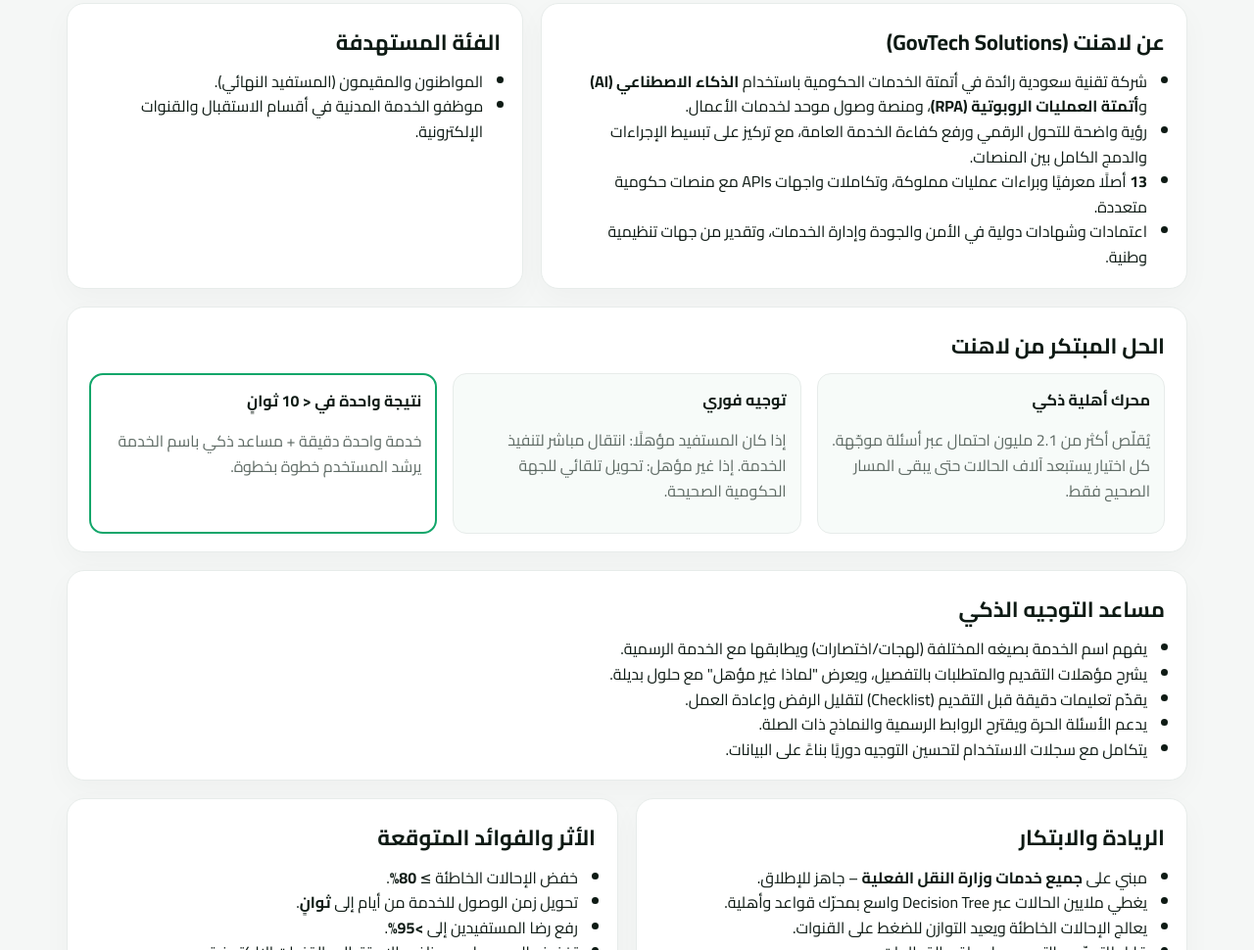
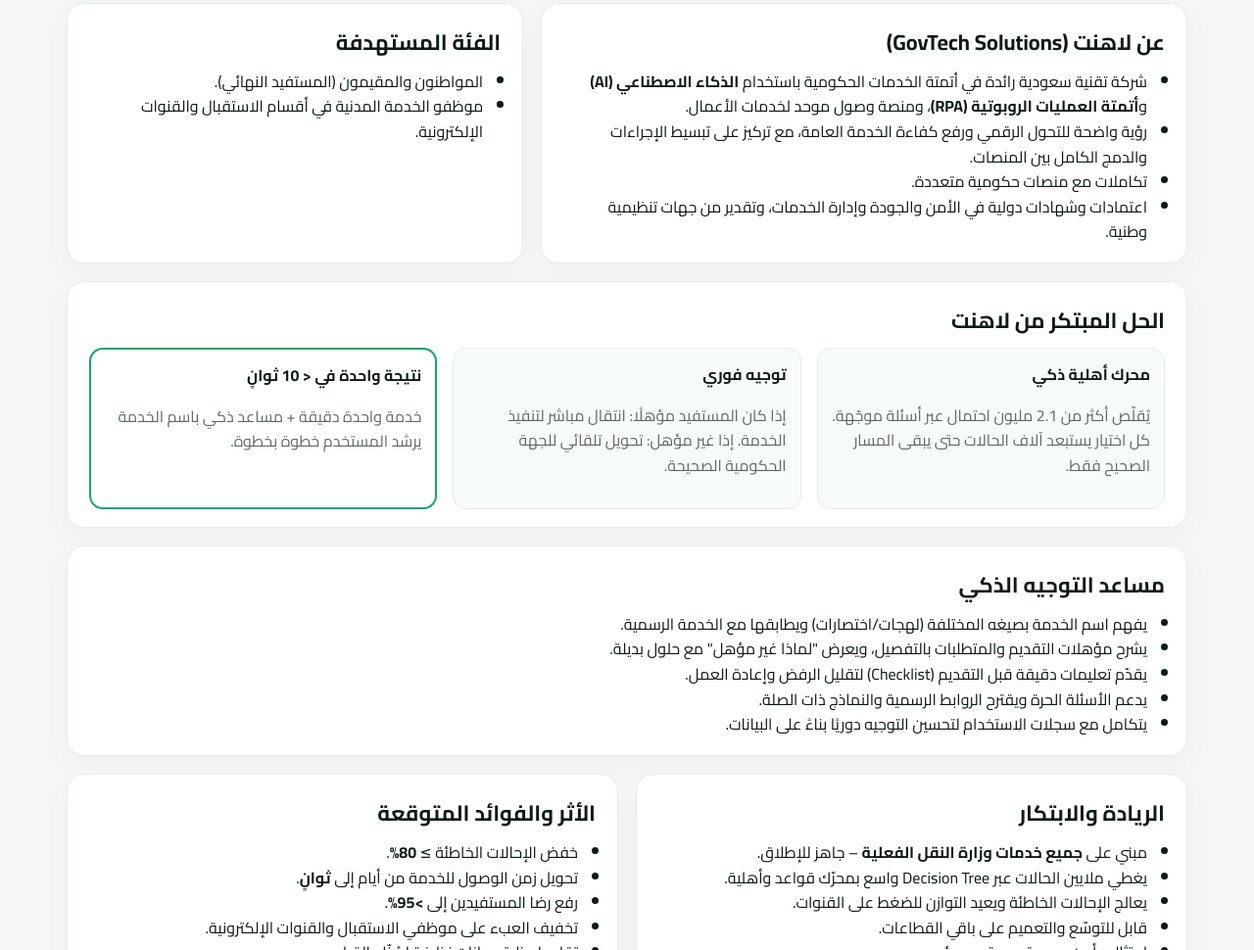
Before and after one commit to accma44-netizen/MOT2, a plain HTML site: page index.html in a window 1280 px wide. Shown: the part 1121-2091 px from the top of the page at 98% size. Drawn offline with Linux system fonts and the light colour scheme.

Commit message:
Add files via upload

```diff
--- a/index.html
+++ b/index.html
@@ -121,7 +121,7 @@
         <ul class="list">
           <li>شركة تقنية سعودية رائدة في أتمتة الخدمات الحكومية باستخدام <b>الذكاء الاصطناعي (AI)</b> و<b>أتمتة العمليات الروبوتية (RPA)</b>، ومنصة وصول موحد لخدمات الأعمال.</li>
           <li>رؤية واضحة للتحول الرقمي ورفع كفاءة الخدمة العامة، مع تركيز على تبسيط الإجراءات والدمج الكامل بين المنصات.</li>
-          <li><b>13</b> أصلًا معرفيًا وبراءات عمليات مملوكة، وتكاملات واجهات APIs مع منصات حكومية متعددة.</li>
+          <li><b></b> تكاملات مع منصات حكومية متعددة.</li>
           <li>اعتمادات وشهادات دولية في الأمن والجودة وإدارة الخدمات، وتقدير من جهات تنظيمية وطنية.</li>
         </ul>
       </div>
```
